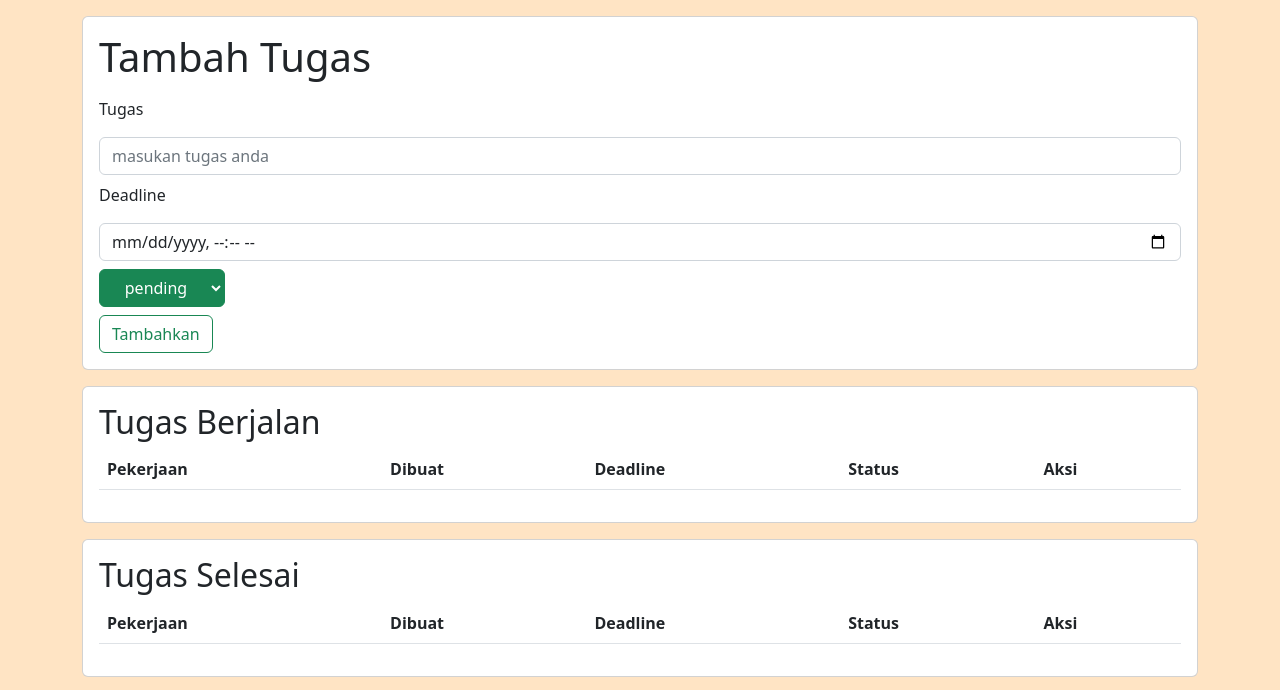
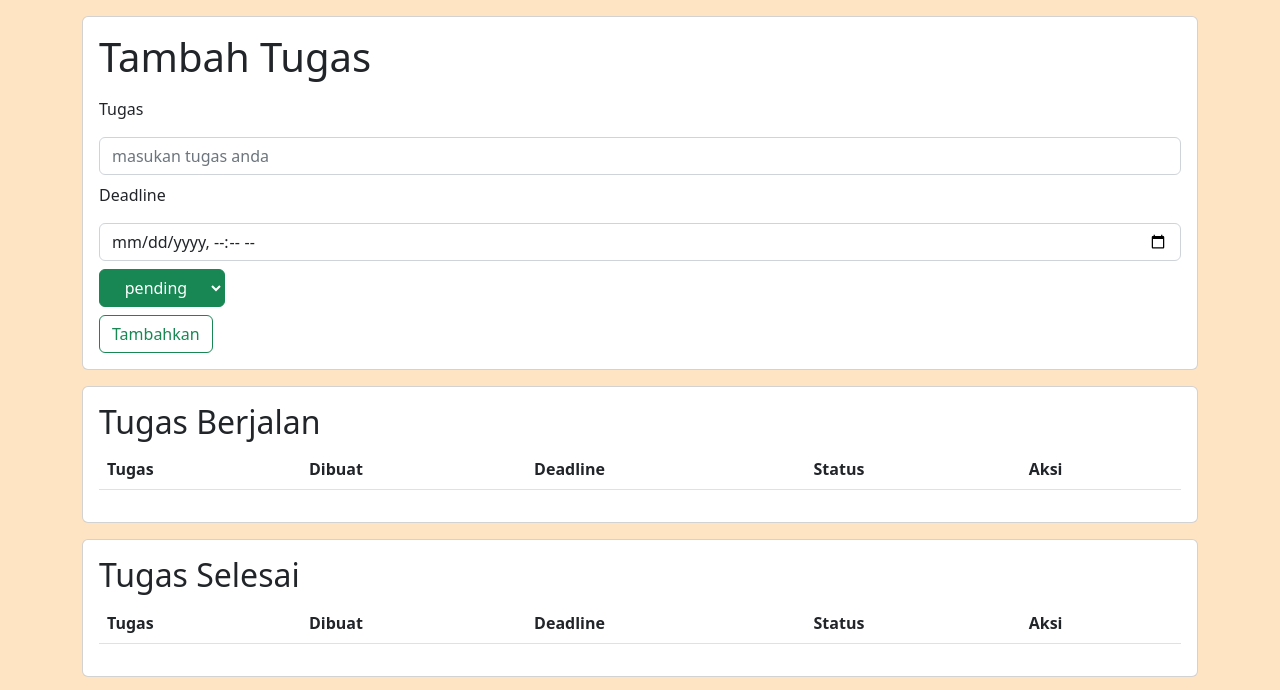
Before and after one commit to Umar-Faqih/Todolist, a plain HTML site: page index.html in a window 1280 px wide. Shown: the part 72-762 px from the top of the page. Drawn offline with nearby package versions, Linux system fonts and the light colour scheme.

Commit message:
Update index.html
pada tabel pekerjaan menjadi tugas

```diff
--- a/index.html
+++ b/index.html
@@ -64,7 +64,7 @@
           <table class="table">
             <thead>
               <tr>
-                <th>Pekerjaan</th>
+                <th>Tugas</th>
                 <th>Dibuat</th>
                 <th>Deadline</th>
                 <th>Status</th>
@@ -85,7 +85,7 @@
           <table class="table">
             <thead>
               <tr>
-                <th>Pekerjaan</th>
+                <th>Tugas</th>
                 <th>Dibuat</th>
                 <th>Deadline</th>
                 <th>Status</th>
```
